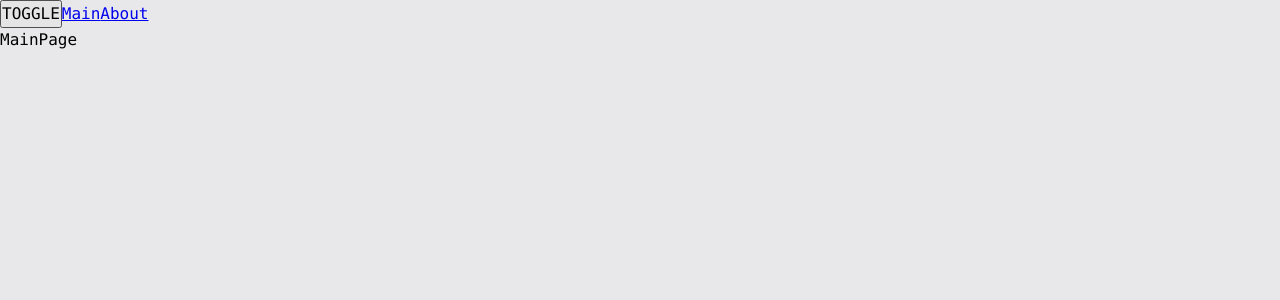
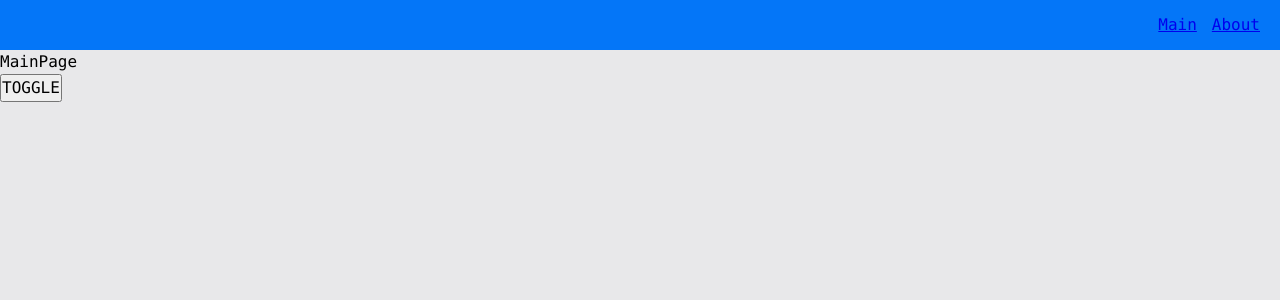
Before and after one commit to OGarmonenko/react-production, a React app: page / in a window 1280 px wide. Shown: the top 300 px of the page. Built offline with nearby package versions, Linux system fonts and the light colour scheme.

Commit message:
12a - Developed Navbar

```diff
--- a/src/app/App.tsx
+++ b/src/app/App.tsx
@@ -1,19 +1,18 @@
 import React from 'react';
 import '@/app/styles/index.scss';
-import {Link} from 'react-router-dom';
 import {useTheme} from "@/app/providers/ThemeProvider";
 import {classNames} from '@/shared/lib/classNames/classNames';
 import {AppRouter} from "@/app/providers/router";
+import {Navbar} from "@/widgets/Navbar";
 
 const App = () => {
     const {theme, toggleTheme} = useTheme();
 
     return (
         <div className={classNames('app', {}, [theme])}>
+            <Navbar />
+            <AppRouter />
             <button onClick={toggleTheme}>TOGGLE</button>
-            <Link to='/'>Main</Link>
-            <Link to='/about'>About</Link>
-            <AppRouter />
         </div>
     );
 };
--- a/src/app/styles/theme/dark.scss
+++ b/src/app/styles/theme/dark.scss
@@ -1,5 +1,6 @@
 .app.dark {
   --bg-color: #000000;
+  --inverted-bg-color: #209107;
   --primary-color: #ffffff;
   --secondary-color: #fa6604;
 }
--- a/src/app/styles/theme/light.scss
+++ b/src/app/styles/theme/light.scss
@@ -1,5 +1,6 @@
 .app.light {
   --bg-color: #e8e8ea;
+  --inverted-bg-color: #0476F8FF;
   --primary-color: #000000;
   --secondary-color: #fa6604;
 }
--- a/src/app/styles/variables/global.scss
+++ b/src/app/styles/variables/global.scss
@@ -9,5 +9,7 @@
   --font-line-l: 32px;
   --font-l: var(--font-size-l)/var(--font-line-l) var(--font-family-main);
 
-  --background: red;
+  //heights
+  --navbar-height: 50px;
+
 }
--- a/src/shared/lib/classNames/classNames.ts
+++ b/src/shared/lib/classNames/classNames.ts
@@ -1,7 +1,7 @@
 
 type TMods = Record<string, string|boolean>
 
-export function classNames(cls: string, mods: TMods, additional: string[]):string {
+export function classNames(cls: string, mods: TMods = {}, additional: string[] = []):string {
     return [
         cls,
         ...additional,
--- /dev/null
+++ b/src/widgets/Navbar/index.ts
@@ -0,0 +1 @@
+export {Navbar} from './ui/Navbar';
--- /dev/null
+++ b/src/widgets/Navbar/ui/Navbar.module.scss
@@ -0,0 +1,14 @@
+.Navbar {
+  width: 100%;
+  height: var(--navbar-height);
+  background: var(--inverted-bg-color);
+  display:flex;
+  align-items: center;
+  padding: 20px;
+}
+
+.links {
+  margin-left: auto;
+  display: flex;
+  gap: 15px;
+}
--- /dev/null
+++ b/src/widgets/Navbar/ui/Navbar.tsx
@@ -0,0 +1,19 @@
+import {Link} from "react-router-dom";
+import {classNames} from "@/shared/lib/classNames/classNames";
+import cls from './Navbar.module.scss';
+
+interface INavbarProps {
+    className?: string;
+}
+
+export const Navbar = ({className}: INavbarProps) => {
+    return (
+        <div className={classNames(cls.Navbar, {}, [className])}>
+            <div className={classNames(cls.links)}>
+                <Link to='/'>Main</Link>
+                <Link to='/about'>About</Link>
+            </div>
+
+        </div>
+    );
+};
```
